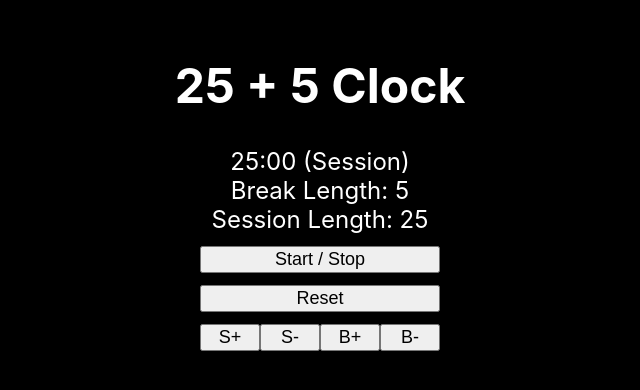
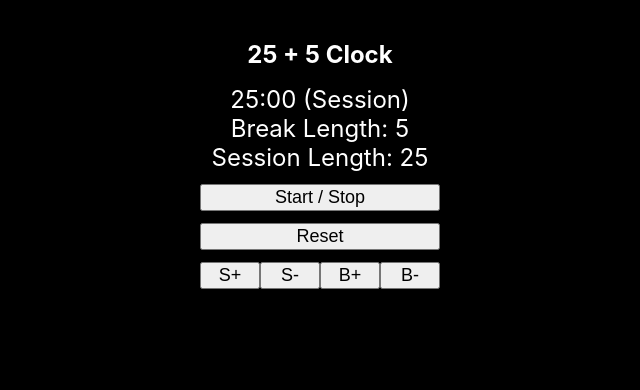
Before and after one commit to r-s-i/build-a-25-plus-5-clock, a React (Create React App) app: page / in a window 1280 px wide. Shown: the top 390 px of the page, without its empty margins (320-960 px from the left). Built offline with nearby package versions, Linux system fonts and the light colour scheme.

Commit message:
changed h1 size

```diff
--- a/src/App.css
+++ b/src/App.css
@@ -9,6 +9,9 @@ html {
 * {
   box-sizing: border-box;
 
+}
+h1 {
+  font-size: 1rem;
 }
 #display {
   width: 10rem;
```
